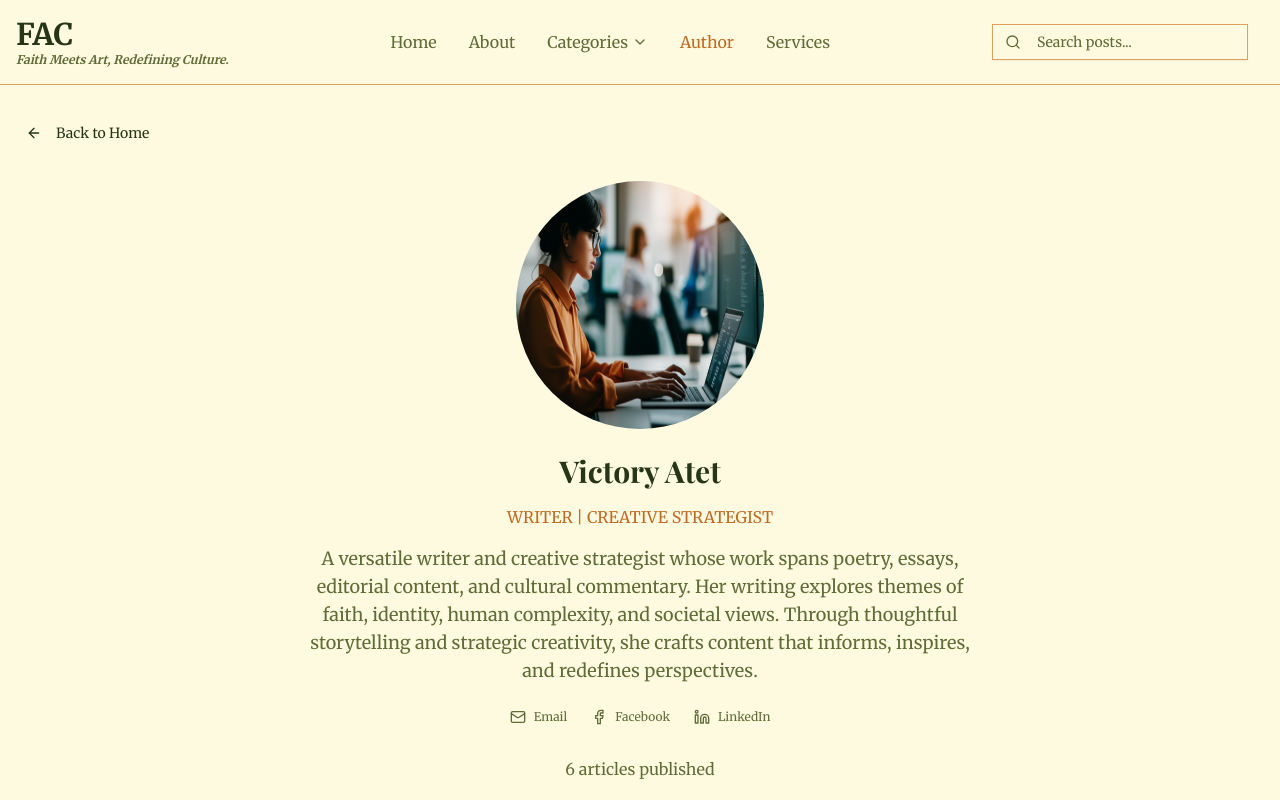
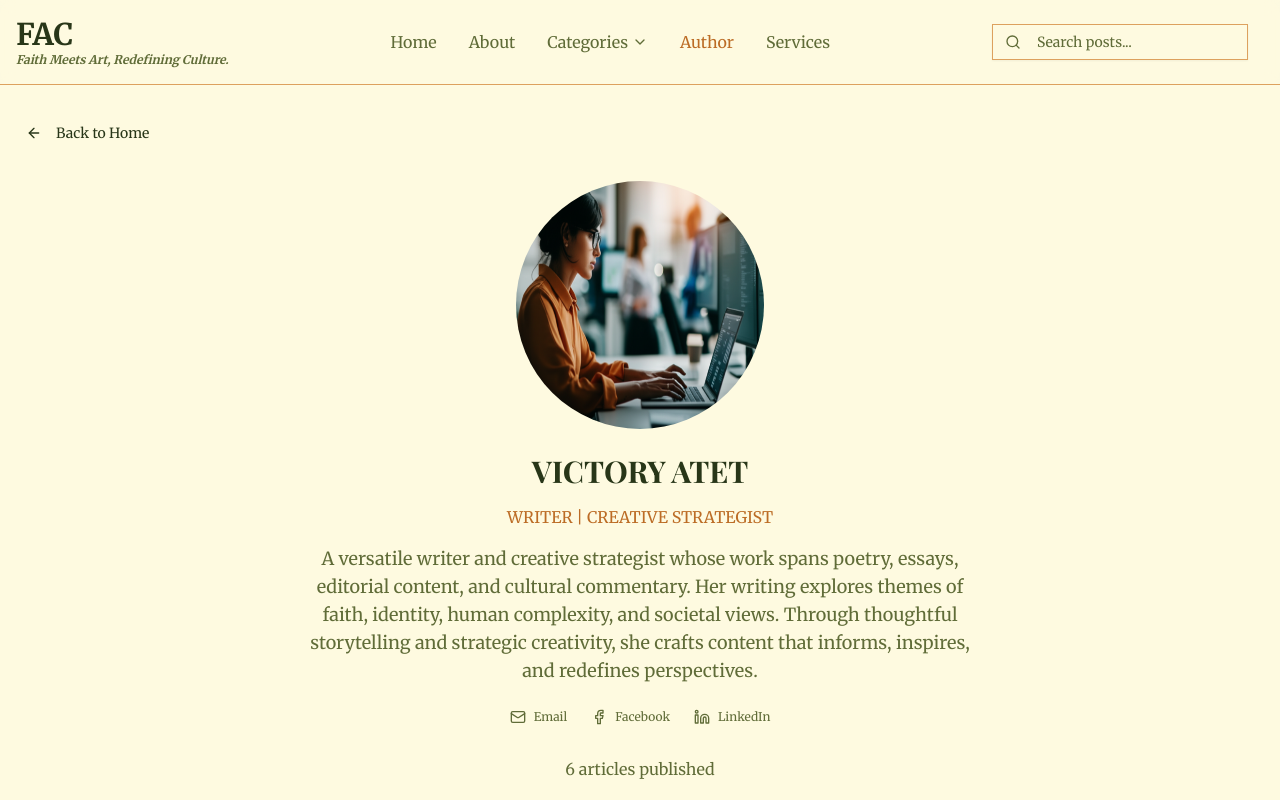
Before and after one commit to abmercy035/fac-blog, a Next.js app: page /author/victory-atet in a window 1280 px wide. Shown: the top 800 px of the page. Built offline with nearby package versions, Linux system fonts and the light colour scheme; a web font is replaced by a local one.

Commit message:
author page fix v 0.2.2

```diff
--- a/app/author/[id]/page.tsx
+++ b/app/author/[id]/page.tsx
@@ -51,7 +51,7 @@ export default async function AuthorPage({ params }: AuthorPageProps) {
               </AvatarFallback>
             </Avatar>
 
-            <h1 className="md:text-3xl text-xl font-bold text-foreground mb-4 text-balance">{author.name}</h1>
+            <h1 className="md:text-3xl text-xl font-bold uppercase text-foreground mb-4 text-balance">{author.name}</h1>
             <div className="md:text-base text-sm uppercase text-primary mb-4 text-balance">{author.title}</div>
 
             <p className="md:text-lg text-sm text-muted-foreground mb-6 max-w-2xl mx-auto text-pretty">{author.bio}</p>
```
